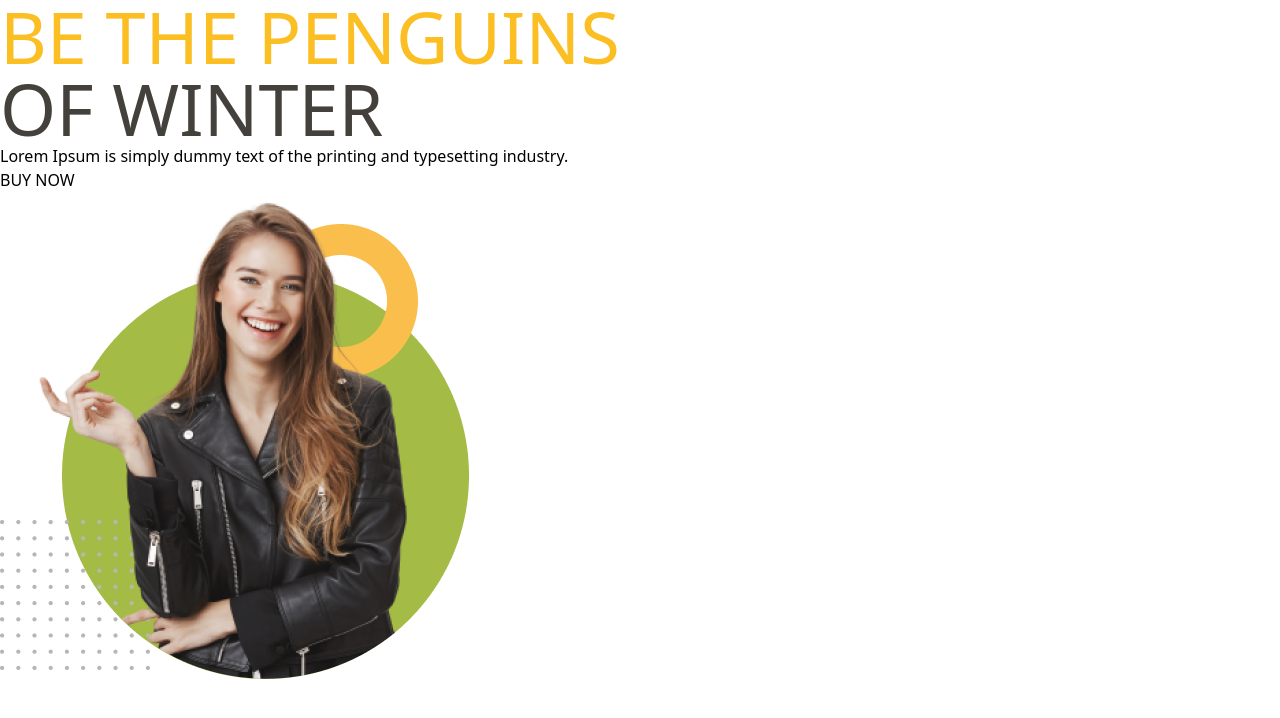
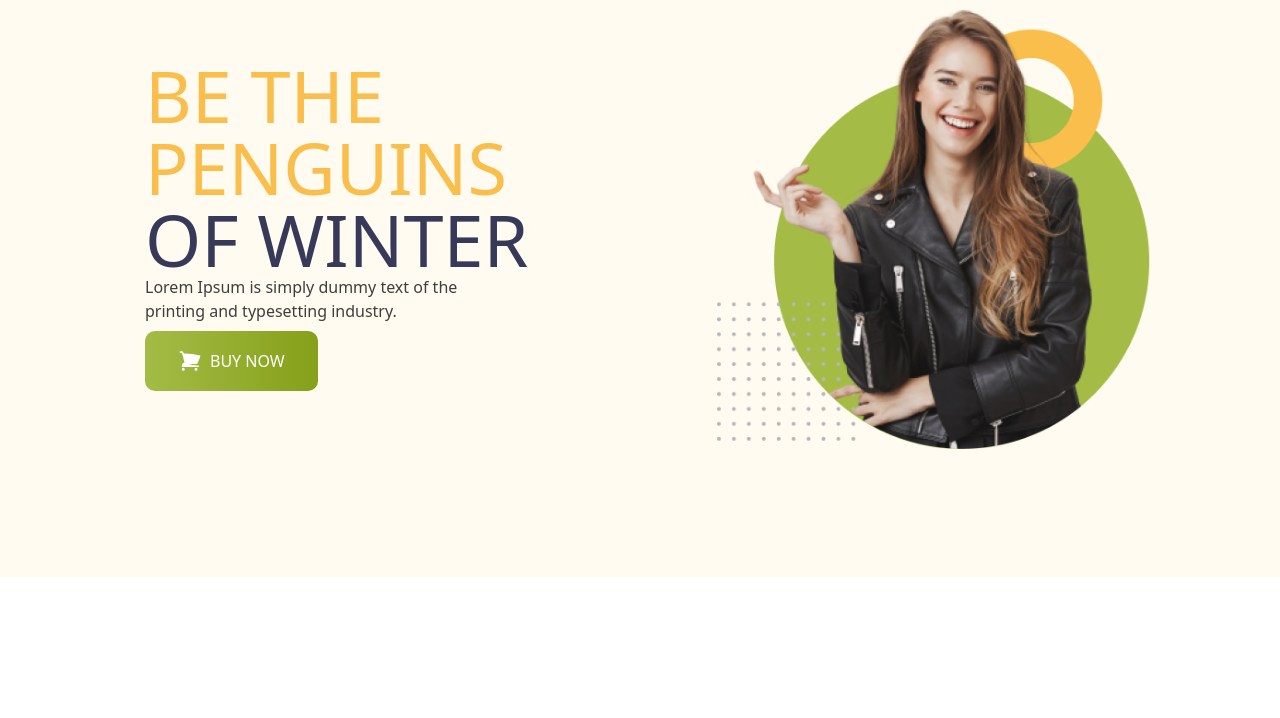
Before and after one commit to sakibMERN/penguin-fashion, a plain HTML site: page index.html in a window 1280 px wide. Drawn offline with nearby package versions, Linux system fonts and the light colour scheme.

Commit message:
banner section created

```diff
--- a/index.html
+++ b/index.html
@@ -7,24 +7,35 @@
     <script src="https://cdn.tailwindcss.com"></script>
   </head>
   <body>
-    <header>
-      <nav></nav>
+    <header class="bg-[#FFFBF0]">
+      <nav class=" lg:w-[80%]">
+
+      </nav>
       <!-- banner start  -->
-      <div>
+      <div class="lg:w-[80%] pl-[17px] lg:pb-32 lg:flex lg:justify-between lg:mx-auto lg:items-center">
         <div>
+            <!-- lg:w-3/4 -->
           <h1 class="text-7xl font-normal uppercase">
-            <span class="text-amber-400">Be the Penguins</span>
+            <span class="text-[#FABE4C]">Be the Penguins</span>
             <br>
-            <span class="text-stone-700"> of Winter</span>
+            <span class="text-[#363958]"> of Winter</span>
         </h1>
-          <p>
+          <p class="lg:w-[63%] mb-6 lg:mb-2 text-base text-[#3E3E3E]">
             Lorem Ipsum is simply dummy text of the printing and typesetting
             industry.
           </p>
-          <button>BUY NOW</button>
+          <button class="bg-orange-300 px-[33px] py-[18px] rounded-[10px] text-white text-base font-medium flex items-center gap-x-2
+          bg-gradient-to-r from-[#A4BC46] to-[#85A019]
+          ">
+            <svg xmlns="http://www.w3.org/2000/svg" fill="white" viewBox="0 0 24 24" stroke-width="1.5" stroke="currentColor" class="size-6">
+                <path stroke-linecap="round" stroke-linejoin="round" d="M2.25 3h1.386c.51 0 .955.343 1.087.835l.383 1.437M7.5 14.25a3 3 0 0 0-3 3h15.75m-12.75-3h11.218c1.121-2.3 2.1-4.684 2.924-7.138a60.114 60.114 0 0 0-16.536-1.84M7.5 14.25 5.106 5.272M6 20.25a.75.75 0 1 1-1.5 0 .75.75 0 0 1 1.5 0Zm12.75 0a.75.75 0 1 1-1.5 0 .75.75 0 0 1 1.5 0Z" />
+              </svg>
+
+            BUY NOW
+        </button>
         </div>
         <div>
-          <img src="./images/model.png" alt="a model" />
+          <img class="pr-15" src="./images/model.png" alt="a model" />
         </div>
       </div>
     </header>
```
